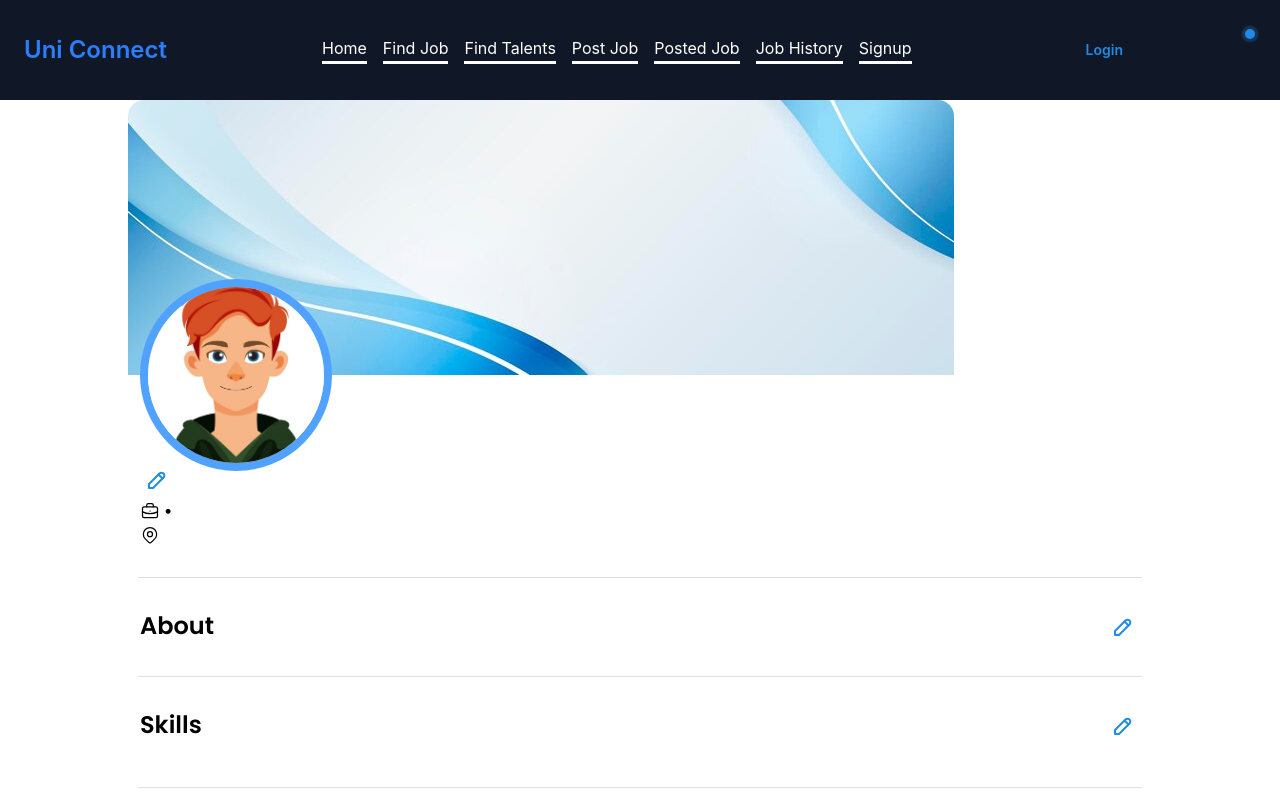
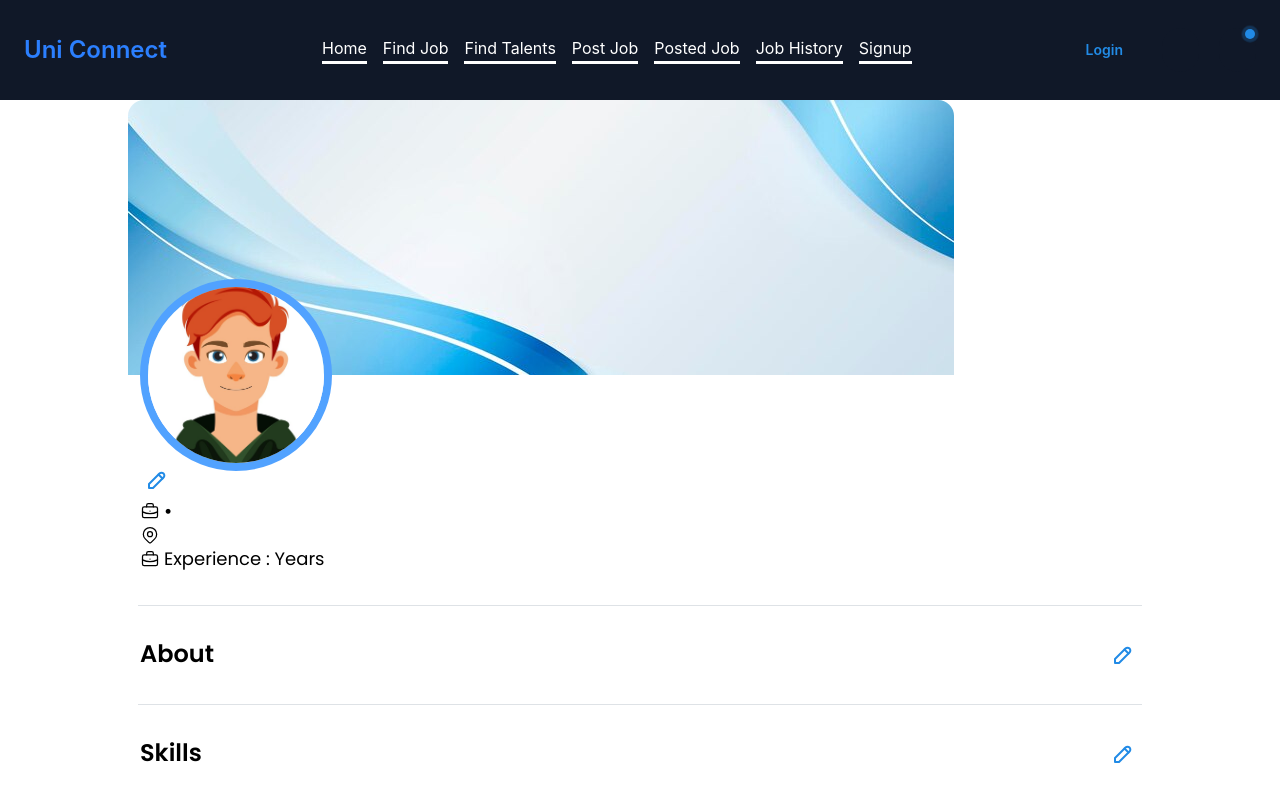
Before and after one commit to kavinduhcolombage/UniConnect_Frontend, a React (Vite) app: page /profile in a window 1280 px wide. Shown: the top 800 px of the page. Built offline with nearby package versions, Linux system fonts and the light colour scheme; some icons are missing.

Commit message:
add totalExp for profile pages

```diff
--- a/src/Profile/Info.tsx
+++ b/src/Profile/Info.tsx
@@ -1,6 +1,6 @@
 import { useState } from "react";
 import fields from "../Data/Profile";
-import { ActionIcon } from "@mantine/core";
+import { ActionIcon, NumberInput } from "@mantine/core";
 import { IconBriefcase, IconCheck, IconMapPin, IconPencil, IconX } from "@tabler/icons-react";
 import SelectInput from "./SelectInput";
 import { useForm } from "@mantine/form";
@@ -18,7 +18,7 @@ const Info = () => {
     const handleClick = () => {
         if (!edit) {
             setEdit(true);
-            form.setValues({ jobTitle: profile.jobTitle, company: profile.company, location: profile.location });
+            form.setValues({ 'jobTitle': profile.jobTitle, 'company': profile.company, 'location': profile.location, 'totalExp': profile.totalExp });
         } else {
             setEdit(false);
         }
@@ -53,7 +53,7 @@ const Info = () => {
 
     const form = useForm({
         mode: 'controlled',
-        initialValues: { jobTitle: '', company: '', location: '' }
+        initialValues: { jobTitle: '', company: '', location: '', totalExp: 0 }
     });
 
     return (<>
@@ -73,13 +73,21 @@ const Info = () => {
                 <SelectInput form={form} name="jobTitle" {...select[0]} />
                 <SelectInput form={form} name="company" {...select[1]} />
             </div>
-                <SelectInput form={form} name="location" {...select[2]} />
+                <div className="flex gap-10 [&>*]:w-1/2">
+                    <SelectInput form={form} name="location" {...select[2]} />
+                    <NumberInput label="Experience" withAsterisk hideControls clampBehavior="strict" min={0} max={70} {...form.getInputProps('totalExp')} />
+                </div>
+
             </> : <><div className="text-xl flex gap-1 items-center">
                 <IconBriefcase className="h-5 w-5" stroke={1.5} /> {profile.jobTitle} &bull; {profile.company}
             </div>
                 <div className="text-lg flex gap-1 items-center text-mine-shaft-300">
                     <IconMapPin className="h-5 w-5" stroke={1.5} /> {profile.location}
-                </div></>
+                </div>
+                <div className="text-lg flex gap-1 items-center text-mine-shaft-300">
+                    <IconBriefcase className="h-5 w-5" stroke={1.5} />Experience : {profile.totalExp} Years
+                </div>
+            </>
         }
     </>
     )
--- a/src/TalentProfile/Profile.tsx
+++ b/src/TalentProfile/Profile.tsx
@@ -35,6 +35,9 @@ const Profile = () => {
             <div className="text-xl flex gap-1 items-center"><IconBriefcase className="h-5 w-5" stroke={1.5} /> {profile?.jobTitle} &bull; {profile?.company}</div>
             <div className="text-lg flex gap-1 items-center text-mine-shaft-300">
                 <IconMapPin className="h-5 w-5" stroke={1.5} /> {profile?.location}
+            </div>
+            <div className="text-lg flex gap-1 items-center text-mine-shaft-300">
+                <IconBriefcase className="h-5 w-5" stroke={1.5} />Experience {profile?.totalExp} Years
             </div>
         </div>
         <Divider mx="lg" my="xl" />
```
